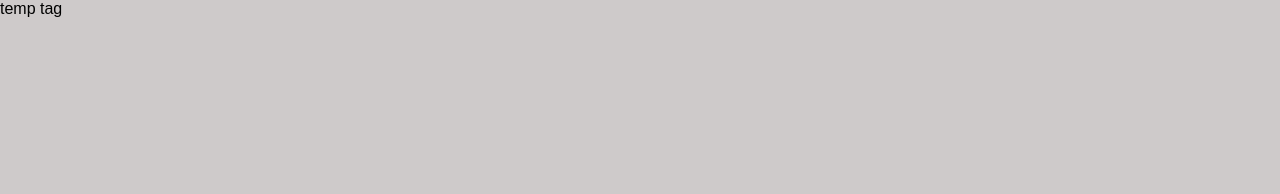
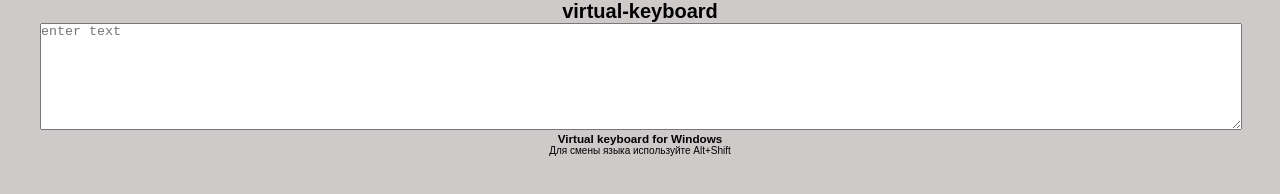
Before and after one commit to pestler/virtual-keyboard, a website with bundled scripts: page index.html in a window 1280 px wide. Built offline with nearby package versions, Linux system fonts and the light colour scheme.

Commit message:
feat: add main-textarea-footer-js, css

```diff
--- a/css/style.css
+++ b/css/style.css
@@ -4,10 +4,20 @@
 }
 
 html {
-    font-size: 100%;
+    font-size: 10px;
     font-family: Arial, sans-serif;
 }
 
 body {
     background: #cecaca;
 }
+
+.main, .footer{
+    width: 120rem;
+    text-align: center;
+    margin: 0 auto;
+}
+
+.output{
+    width: 100%;
+}
--- a/index.html
+++ b/index.html
@@ -8,7 +8,6 @@
     <link rel="stylesheet" href="css/style.css">
 </head>
 <body>
-    <div class="temp"> temp tag</div>
     <script src="js/script.js" type="module"></script>
 </body>
 </html>
--- /dev/null
+++ b/js/create-el.js
@@ -0,0 +1,24 @@
+export default function createEl(tag, classNames, child, parent, ...dataAttr) {
+  let element = null;
+  try {
+    element = document.createElement(tag);
+  } catch (error) { // catch errors if element cant be create
+    throw new Error('Unable to create HTMLElement! Give a proper tag name');
+  }
+  if (classNames) element.classList.add(...classNames.split(' '));
+  if (child && Array.isArray(child)) child.forEach((chEl) => chEl && element.appendChild(chEl));
+  else if (child && typeof child === 'object') element.appendChild(child);
+  else if (child && typeof child === 'string') element.innerHTML = child;
+  if (parent) parent.appendChild(element);
+  if (dataAttr.length) {
+    dataAttr.forEach(([attName, attValue]) => {
+      if (attValue === '') element.setAttribute(attName, '');
+      if (attName.match(/value|id|placeholder|cols|rows|autocorrect|spellcheck/)) {
+        element.setAttribute(attName, attValue);
+      } else {
+        element.dataset[attName] = attValue;
+      }
+    });
+  }
+  return element;
+}
--- a/js/createtag.js
+++ /dev/null
@@ -1,3 +0,0 @@
-export default function createTag(el, classNames, child, parent, ...dataAttr) {
-
-}
--- a/js/en-ru.js
+++ b/js/en-ru.js
@@ -650,4 +650,10 @@ export const language = {
   ],
 };
 
-export default  language;
+export const rowsButtons = [
+  ['Backquote', 'Digit1', 'Digit2', 'Digit3', 'Digit4', 'Digit5', 'Digit6', 'Digit7', 'Digit8', 'Digit9', 'Digit0', 'Minus', 'Equal', 'Backspace'],
+  ['Tab', 'KeyQ', 'KeyW', 'KeyE', 'KeyR', 'KeyT', 'KeyY', 'KeyU', 'KeyI', 'KeyO', 'KeyP', 'BracketLeft', 'BracketRight', 'Backslash', 'Delete'],
+  ['CapsLock', 'KeyA', 'KeyS', 'KeyD', 'KeyF', 'KeyG', 'KeyH', 'KeyJ', 'KeyK', 'KeyL', 'Semicolon', 'Quote', 'Enter'],
+  ['ShiftLeft', 'KeyZ', 'KeyX', 'KeyC', 'KeyV', 'KeyB', 'KeyN', 'KeyM', 'Comma', 'Period', 'Slash', 'ArrowUp', 'ShiftRight'],
+  ['ControlLeft', 'WinLeft', 'AltLeft', 'Space', 'AltRight', 'ArrowLeft', 'ArrowDown', 'ArrowRight', 'ControlRight'],
+];
--- a/js/keyboard.js
+++ b/js/keyboard.js
@@ -1,3 +1,13 @@
+import createEl from './create-el.js';
+
+const MSG_EN = '<kbd>Alt</kbd> + <kbd>Shift</kbd> to switch language';
+const MSG_RU = 'Для смены языка используйте Alt+Shift';
+const MSGS = [MSG_EN, MSG_RU];
+
+const main = createEl('main', 'main', [createEl('h1', 'title', 'virtual-keyboard')]);
+
+const footer = createEl('footer', 'footer', [createEl('h3', 'title', 'Virtual keyboard for Windows'),
+  createEl('p', 'title-lang', MSGS[1])]);
 
 export default class Keyboard {
   constructor(rowsButtons) {
@@ -6,11 +16,26 @@ export default class Keyboard {
 
   init(lang) {
     this.keyBase = lang;
+    this.output = createEl(
+      'textarea',
+      'output',
+      null,
+      main,
+      ['placeholder', 'enter text'],
+      ['rows', 7],
+      ['cols', 40],
+      ['spellcheck', false],
+      ['autocorrect', 'off'],
+    );
+    console.log(555);
+    this.container = createEl('div', 'keyboard', null, main, ['lang', lang]);
+    document.body.prepend(footer);
+    document.body.prepend(main);
     console.log(this.keyBase);
+
     return this;
   }
 
-  generatePage() {
-    console.log(this.rowsButtons);
-  }
+  /*  generatePage() {
+   } */
 }
--- a/js/keys.js
+++ b/js/keys.js
@@ -1,3 +1,4 @@
+import createEl from "./create-el";
 export default class Keys {
 
 }
--- a/js/script.js
+++ b/js/script.js
@@ -1,14 +1,5 @@
-import language from './en-ru.js';
+import { language, rowsButtons } from './en-ru.js';
 import Keyboard from './keyboard.js';
-// import { set, get } from "./storage.js";
-
-const rowsButtons = [
-  ['Backquote', 'Digit1', 'Digit2', 'Digit3', 'Digit4', 'Digit5', 'Digit6', 'Digit7', 'Digit8', 'Digit9', 'Digit0', 'Minus', 'Equal', 'Backspace'],
-  ['Tab', 'KeyQ', 'KeyW', 'KeyE', 'KeyR', 'KeyT', 'KeyY', 'KeyU', 'KeyI', 'KeyO', 'KeyP', 'BracketLeft', 'BracketRight', 'Backslash', 'Delete'],
-  ['CapsLock', 'KeyA', 'KeyS', 'KeyD', 'KeyF', 'KeyG', 'KeyH', 'KeyJ', 'KeyK', 'KeyL', 'Semicolon', 'Quote', 'Enter'],
-  ['ShiftLeft', 'KeyZ', 'KeyX', 'KeyC', 'KeyV', 'KeyB', 'KeyN', 'KeyM', 'Comma', 'Period', 'Slash', 'ArrowUp', 'ShiftRight'],
-  ['ControlLeft', 'WinLeft', 'AltLeft', 'Space', 'AltRight', 'ArrowLeft', 'ArrowDown', 'ArrowRight', 'ControlRight'],
-];
-const lang = language.en;
-
-new Keyboard(rowsButtons).init(lang).generatePage();
+import { set, get } from "./storage.js";
+const lang = 'en';
+new Keyboard(rowsButtons).init(lang)//.generatePage();
```
Also changed, not shown: .eslintrc.js (added), 1 other file.
